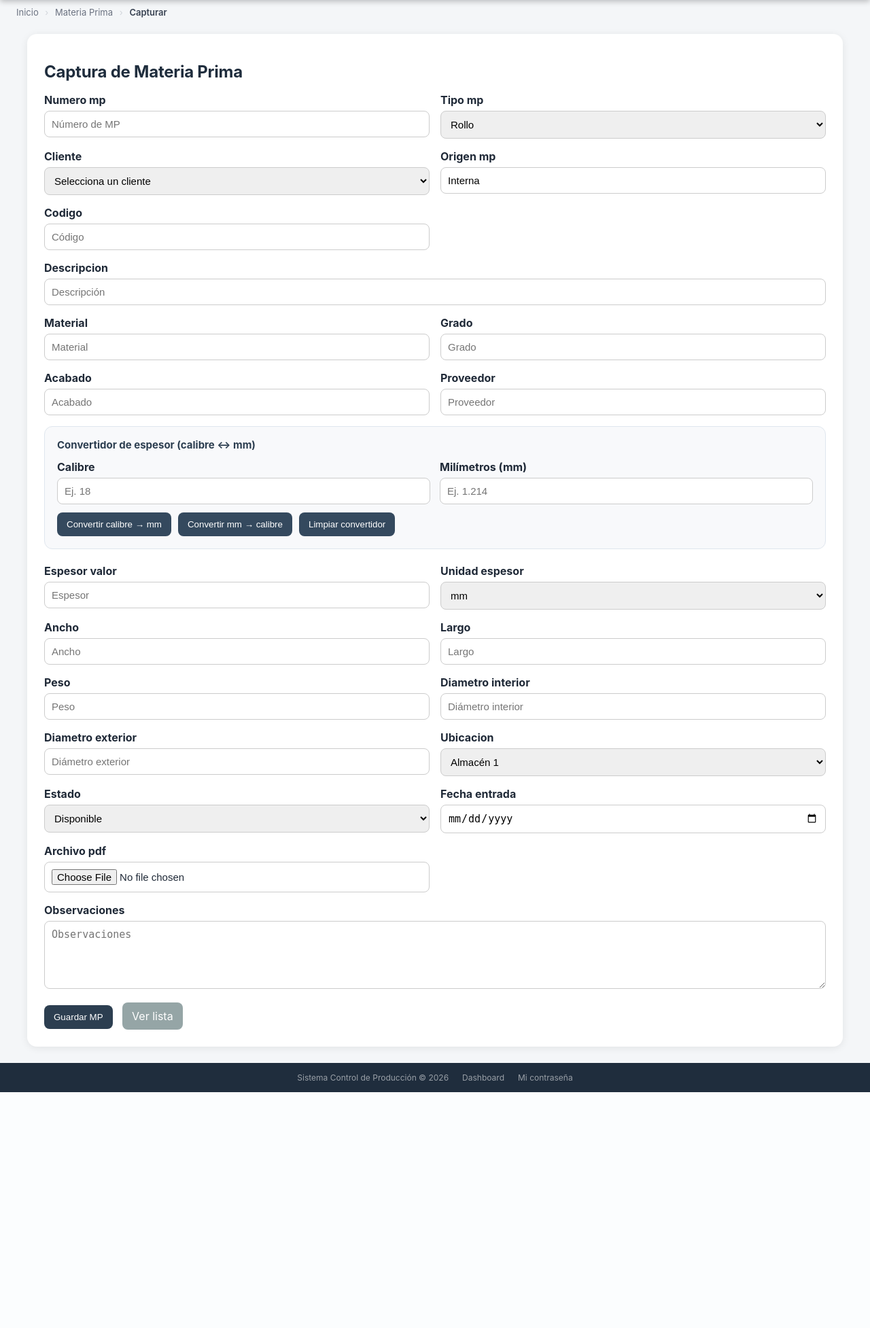
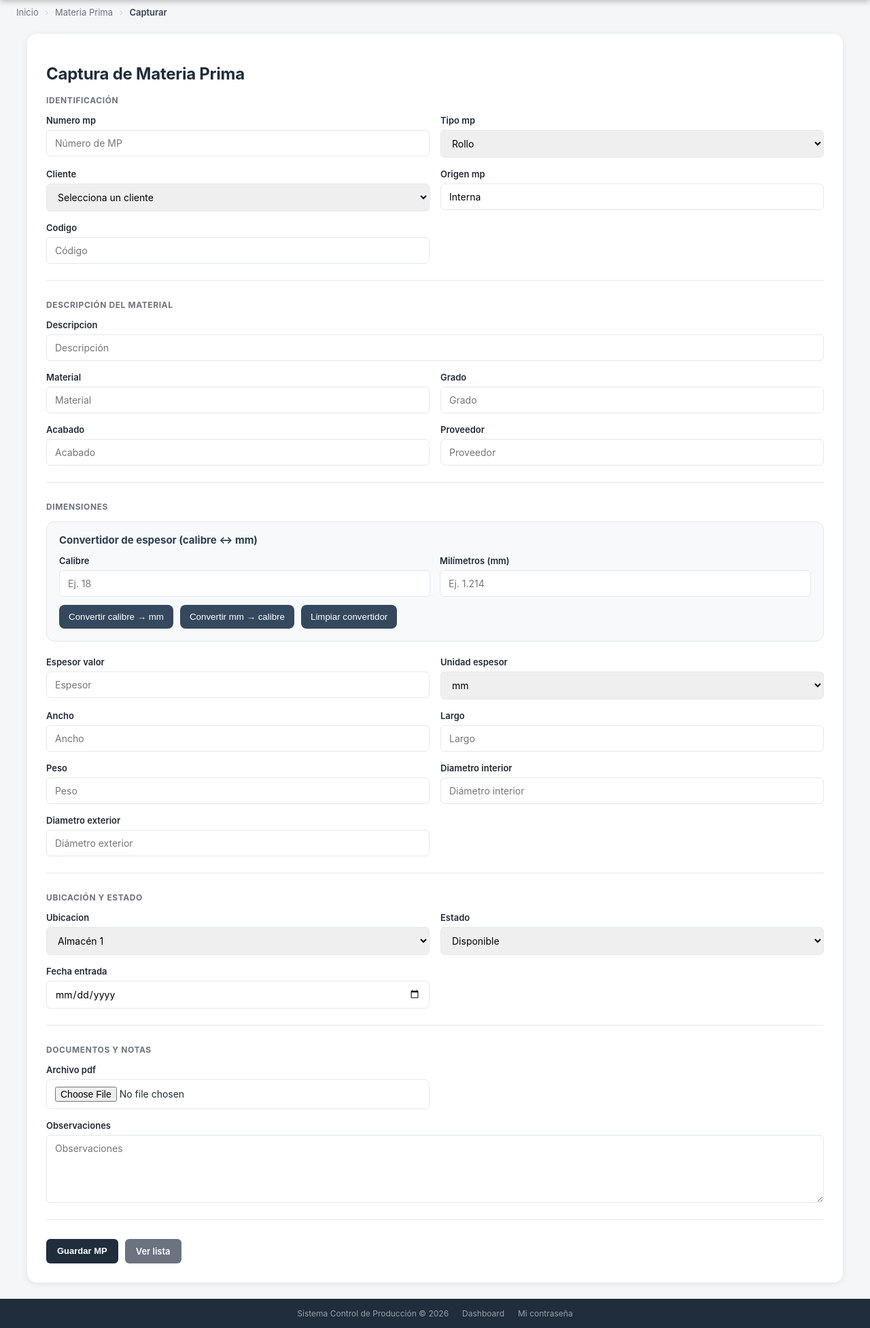
Before and after one commit to maxalejandro31-web/sistema_produccion, a Django app: page /captura-mp/ in a window 1280 px wide. Shown: the part 147-2101 px from the top of the page at 68% size. Before the commit the page ends 1754 px from the top, so only its background shows below. Run offline with Django 5.2, Linux system fonts and the light colour scheme; a user stored in the database is signed in; data comes from the database, SQL or seed files in the repository; data that the repository does not hold is empty.

Commit message:
deatlles formmulas

```diff
--- a/inventario/templates/inventario/captura_mp.html
+++ b/inventario/templates/inventario/captura_mp.html
@@ -18,9 +18,26 @@
         max-width: 1200px;
         margin: auto;
         background: white;
-        padding: 25px;
-        border-radius: 14px;
-        box-shadow: 0 2px 12px rgba(0,0,0,0.08);
+        padding: 28px;
+        border-radius: var(--radio-lg, 14px);
+        box-shadow: var(--sombra-md, 0 2px 12px rgba(0,0,0,0.08));
+    }
+
+    /* ── Formulario agrupado por secciones en vez de una sola cuadrícula
+       plana: se ve más cuidado y es más fácil de escanear al capturar ── */
+    .seccion-form {
+        margin-bottom: 28px;
+        padding-bottom: 24px;
+        border-bottom: 1px solid var(--color-borde, #e2e8f0);
+    }
+    .seccion-form:last-of-type { border-bottom: none; margin-bottom: 0; padding-bottom: 0; }
+    .seccion-form-titulo {
+        font-size: 12px;
+        font-weight: 700;
+        text-transform: uppercase;
+        letter-spacing: .05em;
+        color: var(--color-texto-sec, #6b7280);
+        margin: 0 0 14px;
     }
 
     .grid {
@@ -35,19 +52,23 @@
     }
 
     .campo label {
-        font-weight: bold;
+        font-weight: 600;
+        font-size: 13px;
+        color: var(--color-texto, #1f2937);
         margin-bottom: 6px;
     }
 
     .campo input,
     .campo select,
     .campo textarea {
-        padding: 10px;
-        border: 1px solid #ccc;
-        border-radius: 8px;
-        font-size: 15px;
+        padding: 10px 12px;
+        border: 1px solid var(--color-borde, #ccc);
+        border-radius: var(--radio-sm, 8px);
+        font-size: 14px;
+        font-family: var(--fuente-sistema, inherit);
         width: 100%;
         box-sizing: border-box;
+        transition: border-color 0.15s;
     }
 
     .campo textarea {
@@ -74,28 +95,10 @@
     }
 
     .acciones {
-        margin-top: 20px;
-    }
-
-    .acciones button,
-    .acciones a {
-        display: inline-block;
-        padding: 10px 14px;
-        border-radius: 8px;
-        text-decoration: none;
-        border: none;
-        cursor: pointer;
-        margin-right: 10px;
-    }
-
-    .acciones button {
-        background: #2c3e50;
-        color: white;
-    }
-
-    .acciones a {
-        background: #95a5a6;
-        color: white;
+        margin-top: 24px;
+        display: flex;
+        flex-wrap: wrap;
+        gap: 10px;
     }
 
     .convertidor {
@@ -162,8 +165,9 @@
     <form method="post" enctype="multipart/form-data">
         {% csrf_token %}
 
+        <div class="seccion-form">
+            <h3 class="seccion-form-titulo">Identificación</h3>
             <div class="grid">
-
                 <div class="campo">
                     <label for="{{ form.numero_mp.id_for_label }}">{{ form.numero_mp.label }}</label>
                     {{ form.numero_mp }}
@@ -193,7 +197,12 @@
                     {{ form.codigo }}
                     {% if form.codigo.errors %}<small class="error-texto">{{ form.codigo.errors }}</small>{% endif %}
                 </div>
+            </div>
+        </div>
 
+        <div class="seccion-form">
+            <h3 class="seccion-form-titulo">Descripción del material</h3>
+            <div class="grid">
                 <div class="campo campo-completo">
                     <label for="{{ form.descripcion.id_for_label }}">{{ form.descripcion.label }}</label>
                     {{ form.descripcion }}
@@ -223,7 +232,12 @@
                     {{ form.proveedor }}
                     {% if form.proveedor.errors %}<small class="error-texto">{{ form.proveedor.errors }}</small>{% endif %}
                 </div>
+            </div>
+        </div>
 
+        <div class="seccion-form">
+            <h3 class="seccion-form-titulo">Dimensiones</h3>
+            <div class="grid">
                 <div class="convertidor">
                     <h3>Convertidor de espesor (calibre ↔ mm)</h3>
 
@@ -289,7 +303,12 @@
                     {{ form.diametro_exterior }}
                     {% if form.diametro_exterior.errors %}<small class="error-texto">{{ form.diametro_exterior.errors }}</small>{% endif %}
                 </div>
+            </div>
+        </div>
 
+        <div class="seccion-form">
+            <h3 class="seccion-form-titulo">Ubicación y estado</h3>
+            <div class="grid">
                 <div class="campo">
                     <label for="{{ form.ubicacion.id_for_label }}">{{ form.ubicacion.label }}</label>
                     {{ form.ubicacion }}
@@ -307,7 +326,12 @@
                     {{ form.fecha_entrada }}
                     {% if form.fecha_entrada.errors %}<small class="error-texto">{{ form.fecha_entrada.errors }}</small>{% endif %}
                 </div>
+            </div>
+        </div>
 
+        <div class="seccion-form">
+            <h3 class="seccion-form-titulo">Documentos y notas</h3>
+            <div class="grid">
                 <div class="campo">
                     <label for="{{ form.archivo_pdf.id_for_label }}">{{ form.archivo_pdf.label }}</label>
                     {{ form.archivo_pdf }}
@@ -319,12 +343,12 @@
                     {{ form.observaciones }}
                     {% if form.observaciones.errors %}<small class="error-texto">{{ form.observaciones.errors }}</small>{% endif %}
                 </div>
-
+            </div>
         </div>
 
         <div class="acciones">
-            <button type="submit">Guardar MP</button>
-            <a href="{% url 'lista_mp' %}">Ver lista</a>
+            <button type="submit" class="btn btn-primario">Guardar MP</button>
+            <a href="{% url 'lista_mp' %}" class="btn btn-secundario">Ver lista</a>
         </div>
     </form>
 </div>
```
Also changed, not shown: calidad/templates/calidad/certificado_form.html (+9 -12 lines), inventario/templates/inventario/editar_mp.html (+20 -30 lines), produccion/templates/produccion/editar_orden.html (+7 -10 lines). Lines whose indentation alone changed are shown as unchanged.
